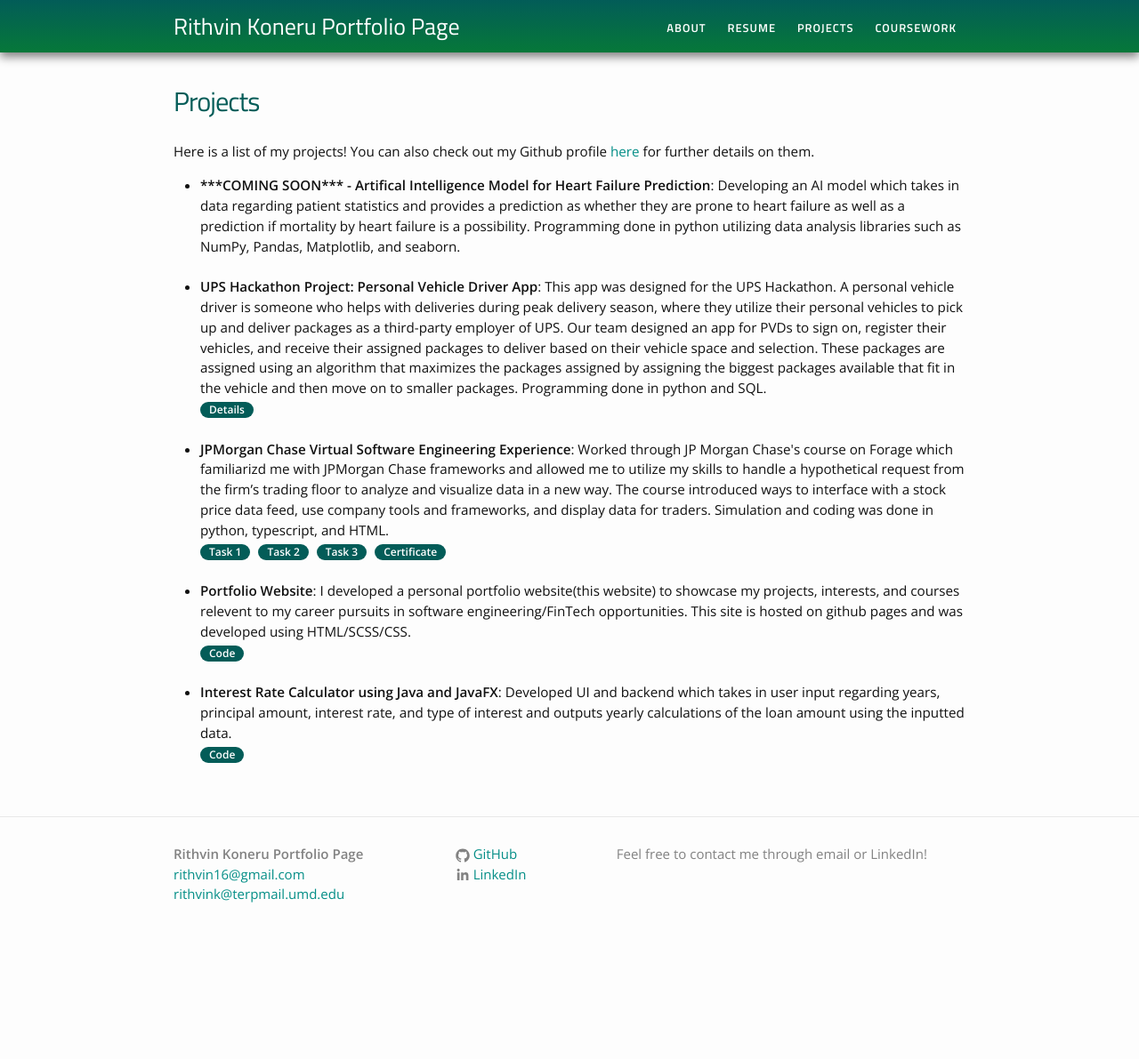
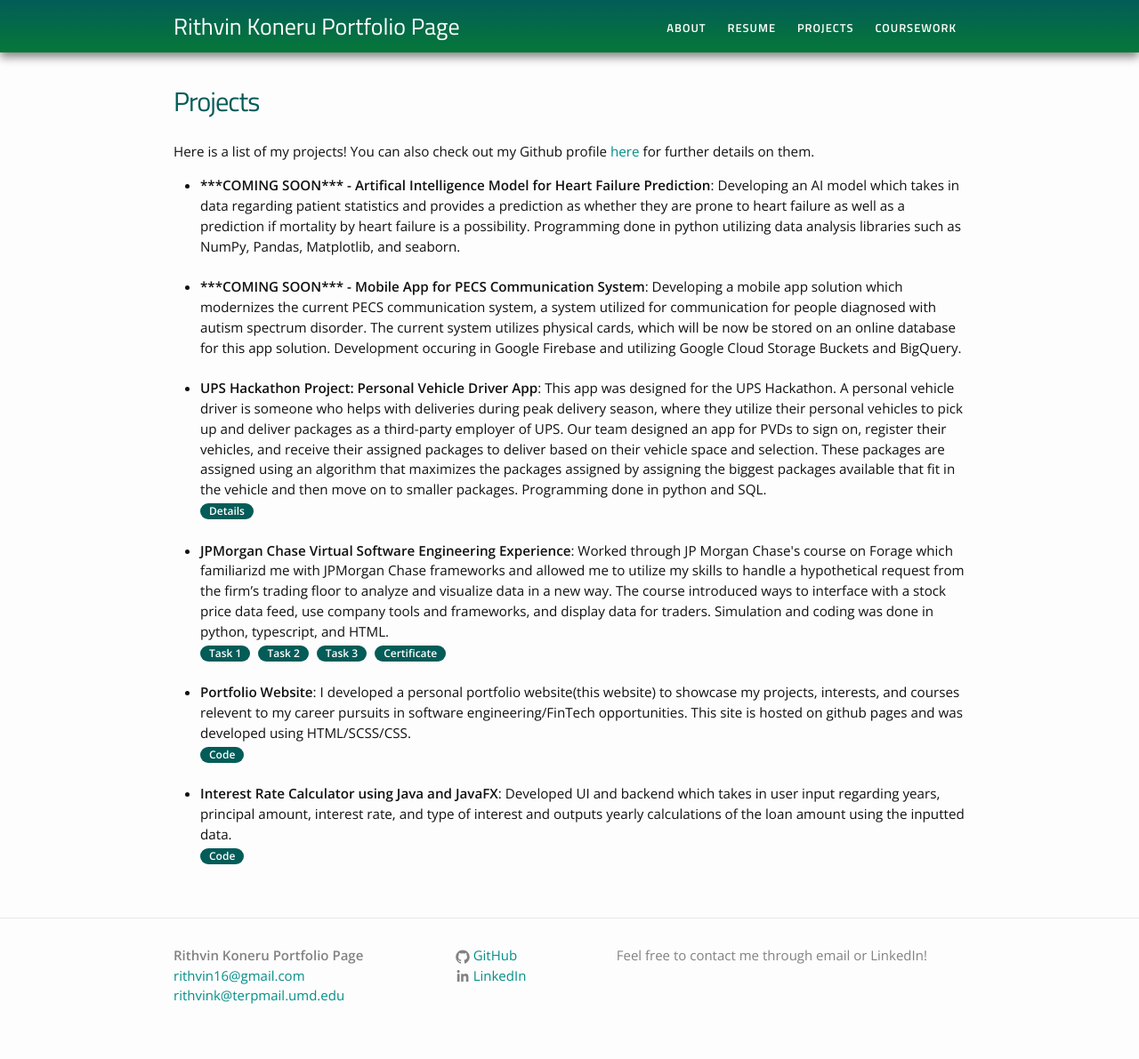
Before and after one commit to RithvinK/RithvinK.github.io, a Jekyll site: the page built from projects.md, in a window 1280 px wide. Shown: the whole page at 89% size. Built offline with Jekyll 4.4.1, drawn with Linux system fonts in a browser that asks for light colours; before the commit the page ends 1077 px from its top, so only the background shows below that.

Commit message:
Update projects.md

```diff
--- a/projects.md
+++ b/projects.md
@@ -9,6 +9,9 @@ Here is a list of my projects! You can also check out my Github profile <a href=
 <ul>
 	<li>
 		<b>***COMING SOON*** - Artifical Intelligence Model for Heart Failure Prediction</b>: Developing an AI model which takes in data regarding patient statistics and provides a prediction as whether they are prone to heart failure as well as a prediction if mortality by heart failure is a possibility. Programming done in python utilizing data analysis libraries such as NumPy, Pandas, Matplotlib, and seaborn. <br>
+	</li><br>
+	<li>
+		<b>***COMING SOON*** - Mobile App for PECS Communication System</b>: Developing a mobile app solution which modernizes the current PECS communication system, a system utilized for communication for people diagnosed with autism spectrum disorder. The current system utilizes physical cards, which will be now be stored on an online database for this app solution. Development occuring in Google Firebase and utilizing Google Cloud Storage Buckets and BigQuery. <br>
 	</li><br>
 	<li>
 		<b>UPS Hackathon Project: Personal Vehicle Driver App</b>: This app was designed for the UPS Hackathon. A personal vehicle driver is someone who helps with deliveries during peak delivery season, where they utilize their personal vehicles to pick up and deliver packages as a third-party employer of UPS. Our team designed an app for PVDs to sign on, register their vehicles, and receive their assigned packages to deliver based on their vehicle space and selection. These packages are assigned using an algorithm that maximizes the packages assigned by assigning the biggest packages available that fit in the vehicle and then move on to smaller packages. Programming done in python and SQL. <br>
```
